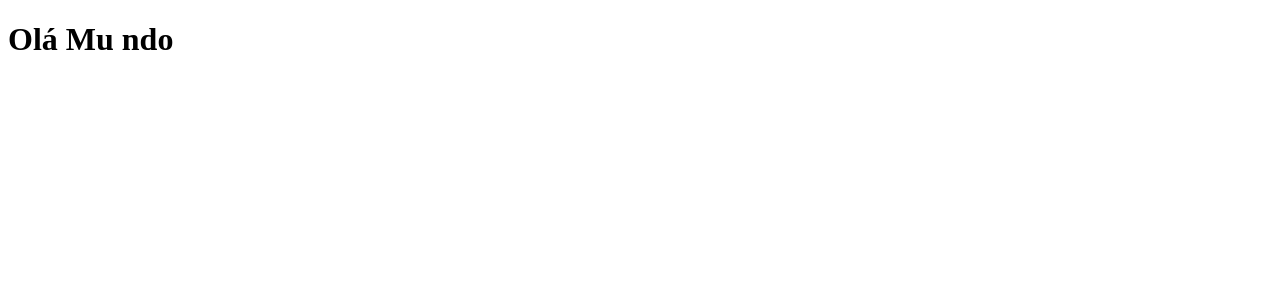
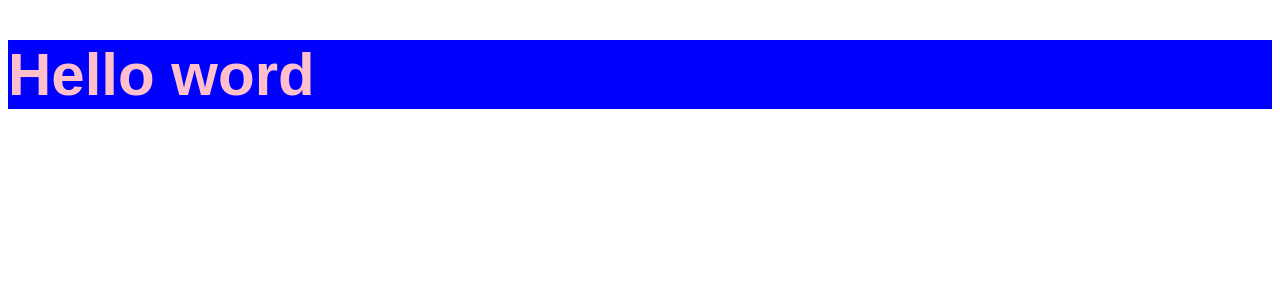
Before and after one commit to felipemimoura/chronos, a React (Vite) app: page / in a window 1280 px wide. Shown: the top 300 px of the page. Built offline with nearby package versions, Linux system fonts and the light colour scheme.

Commit message:
feat: add css modules as exemple

```diff
--- a/src/App.tsx
+++ b/src/App.tsx
@@ -1,5 +1,10 @@
+import { Heading } from './componentes/Heading';
+
+import './styles/theme.css';
+import './styles/global.css';
+
 function App() {
-  return <h1>Olá Mu ndo</h1>;
+  return <Heading />;
 }
 
 export default App;
--- /dev/null
+++ b/src/componentes/Heading.module.css
@@ -0,0 +1,3 @@
+.heading {
+  background-color: blue;
+}
--- /dev/null
+++ b/src/componentes/Heading.tsx
@@ -0,0 +1,4 @@
+import styles from './Heading.module.css';
+export function Heading() {
+  return <h1 className={styles.heading}>Hello word</h1>;
+}
--- /dev/null
+++ b/src/styles/global.css
@@ -0,0 +1,8 @@
+body {
+  font-family: sans-serif;
+  font-size: 30px;
+}
+
+h1 {
+  color: var(--primary);
+}
--- /dev/null
+++ b/src/styles/theme.css
@@ -0,0 +1,3 @@
+:root {
+  --primary: pink;
+}
```
